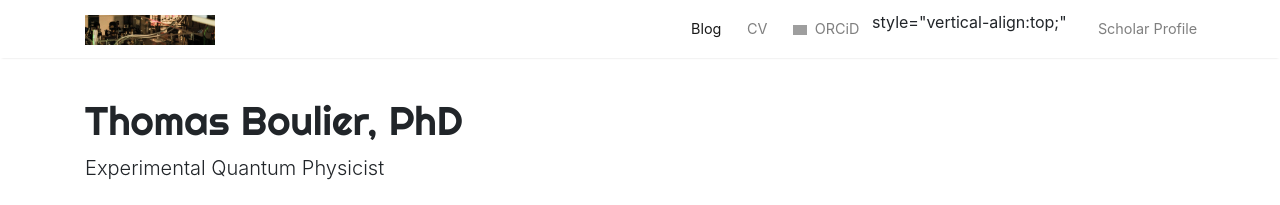
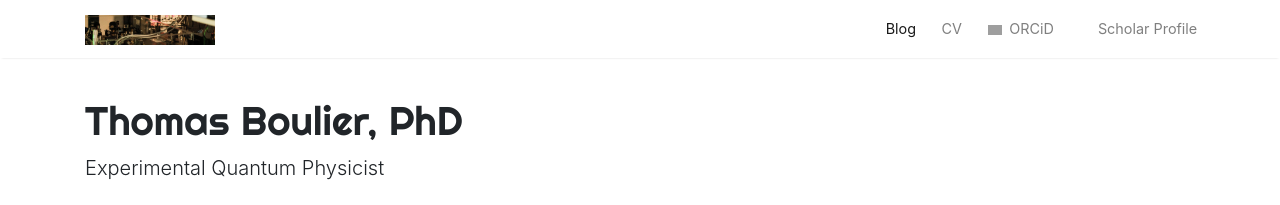
Before and after one commit to tboulier/tboulier.github.io, a Jekyll site: the page built from index.html, in a window 1280 px wide. Shown: the top 205 px of the page. Built offline with Jekyll 4.4.1, drawn with Linux system fonts in a browser that asks for light colours; nearby versions of some CDN libraries; the list of posts is cut into pages by our own code; comment, search, counter and statistics services are not loaded; grey boxes are pictures that could not be loaded.

Commit message:
Update default.html

```diff
--- a/_layouts/default.html
+++ b/_layouts/default.html
@@ -83,7 +83,7 @@
                 {% endif %}
 				<a class="nav-link" content="" href="https://orcid.org/0000-0002-7886-5624" target="orcid.widget" rel="noopener noreferrer"><img src="https://orcid.org/sites/default/files/images/orcid_16x16.png" style="width:1em;margin-right:.5em;" alt="ORCID iD icon">ORCiD</a>
                 </li>
-				style="vertical-align:top;"
+				<!-- style="vertical-align:top;" -->
 
                 <li class="nav-item">
                 <a class="nav-link" href="https://scholar.google.com/citations?user=QNksYOEAAAAJ&hl=en"><i class="fas fa-google"></i> Scholar Profile</a>
```
